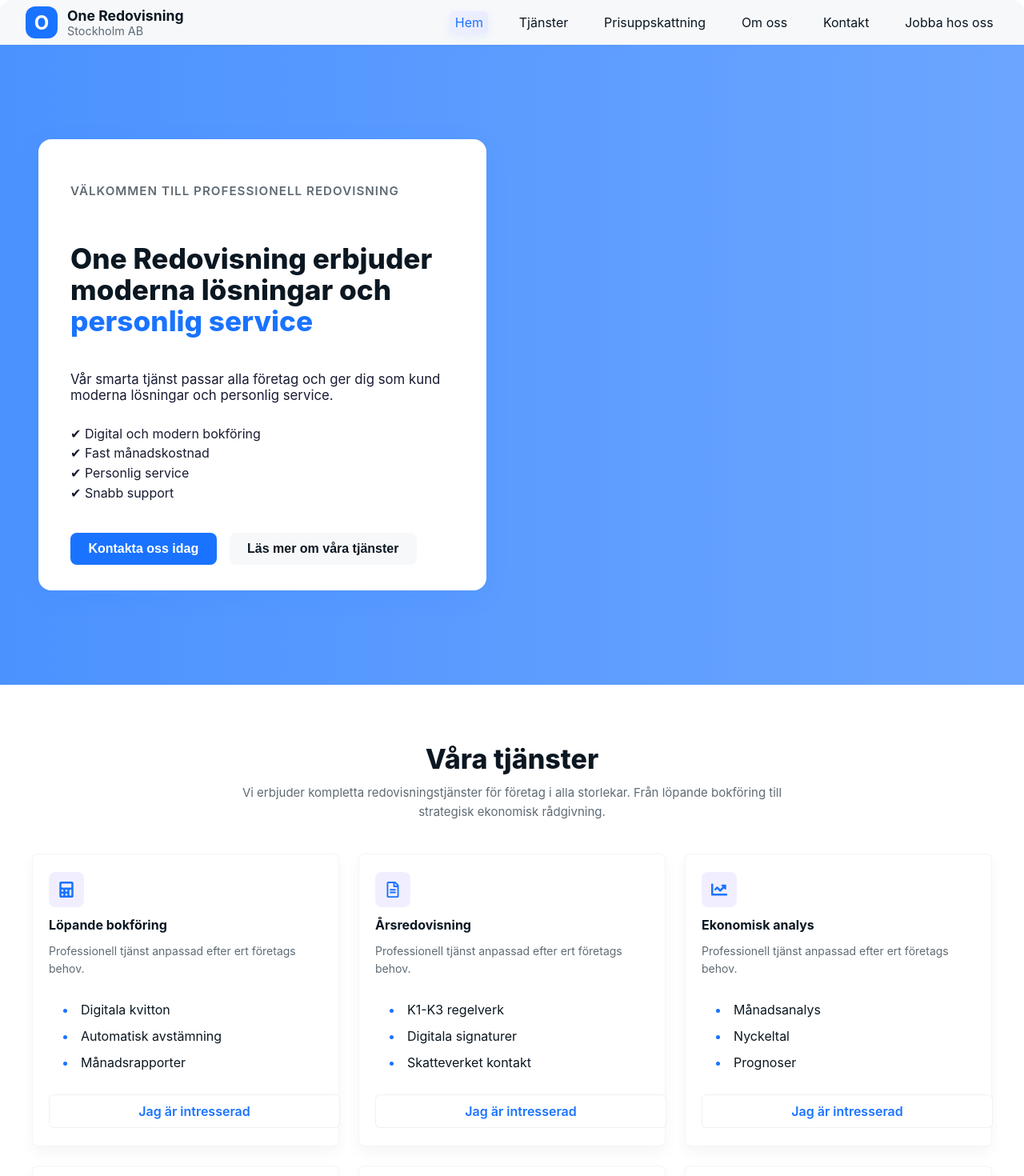
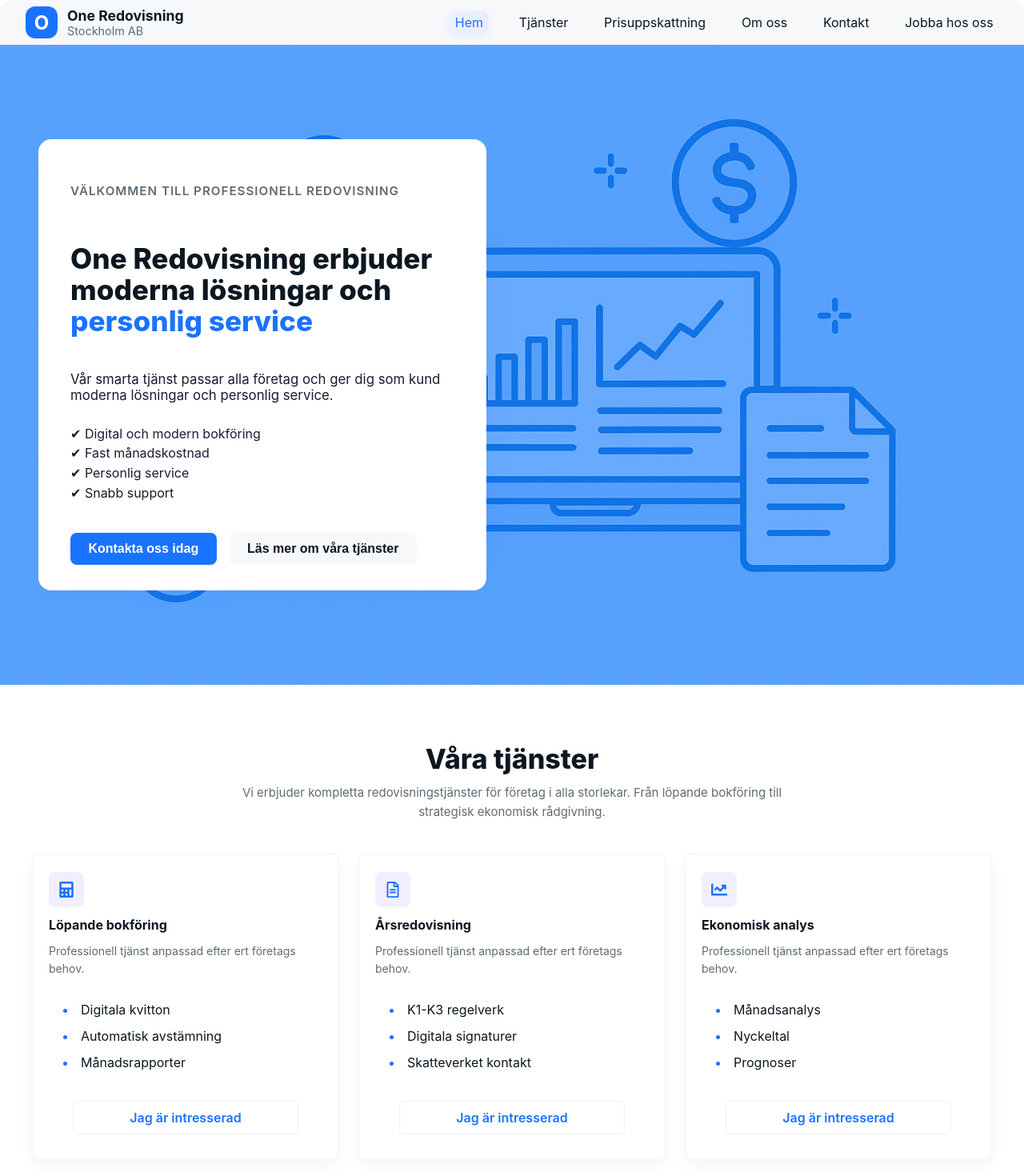
Before and after one commit to draginojd/one-redovisning, a React (Create React App) app in the folder client/: page / in a window 1280 px wide. Shown: the top 1470 px of the page at 80% size. Built offline with nearby package versions, Linux system fonts and the light colour scheme.

Commit message:
changed hero bg, added assets

```diff
--- a/client/src/components/Hero/Hero.js
+++ b/client/src/components/Hero/Hero.js
@@ -1,10 +1,18 @@
 import React from 'react';
 import { motion } from 'framer-motion';
 import './Hero.css';
+import heroImg from '../../assets/one-redovisning.png';
 
 function Hero() {
+  const bgStyle = {
+    backgroundImage: `url(${heroImg})`,
+    backgroundSize: 'cover',
+    backgroundPosition: 'center',
+    backgroundRepeat: 'no-repeat',
+  };
+
   return (
-    <section className="hero-section">
+    <section className="hero-section" style={bgStyle}>
       <div className="hero-bg" />
       <motion.div className="hero-content" initial={{ opacity: 0, y: 40 }} animate={{ opacity: 1, y: 0 }} transition={{ duration: 0.8 }}>
         <p className="hero-intro">VÄLKOMMEN TILL PROFESSIONELL REDOVISNING</p>
--- a/client/src/components/Services/Services.css
+++ b/client/src/components/Services/Services.css
@@ -107,7 +107,10 @@
 
 .service-cta {
   margin-top: 8px;
-
+  display: flex;
+  justify-content: center;
+  align-items: center;
+  padding: 0.5rem 0;
 }
 
 .btn-outline {
@@ -122,6 +125,11 @@
   font-style: none;
   display: inline-block;
 text-decoration: none;
+}
+.service-cta .btn-outline,
+.cta-wrapper .btn-outline{
+  max-width: 260px; /* keeps the button centered but not too wide */
+  width: 100%;
 }
 .btn-outline:hover {
   background: rgba(26,115,255,0.02);
```
Also changed, not shown: client/src/assets/one-redovisning.png (added), 13 other files (tests, documents, lock files or other folders).
